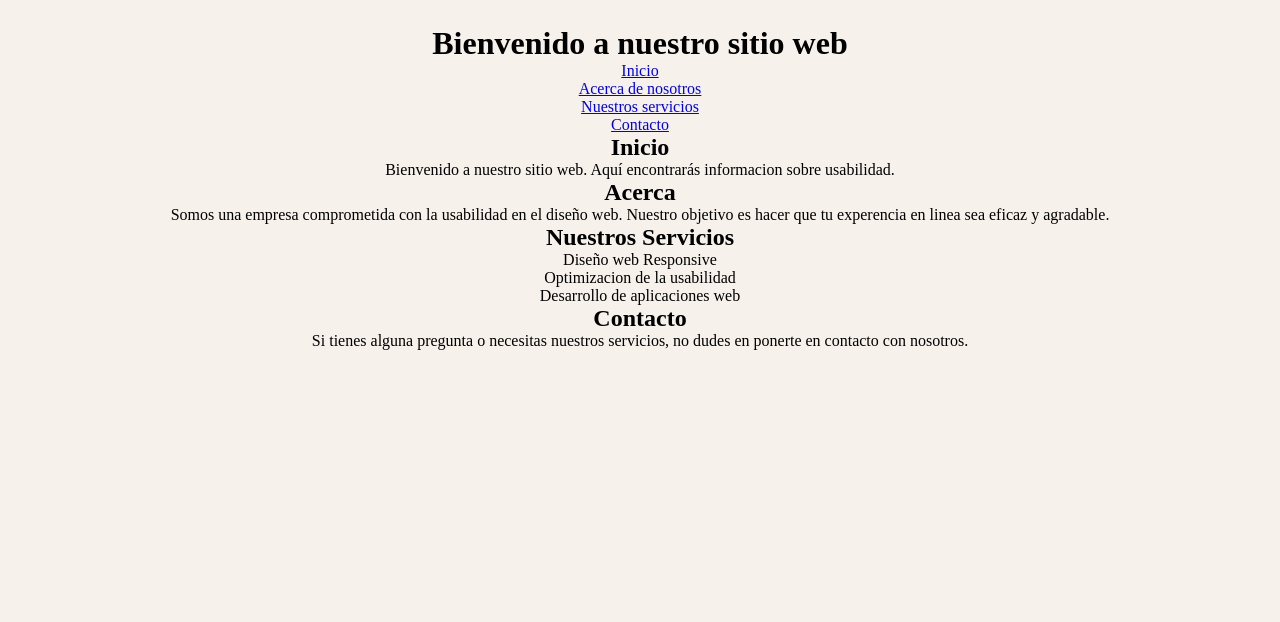
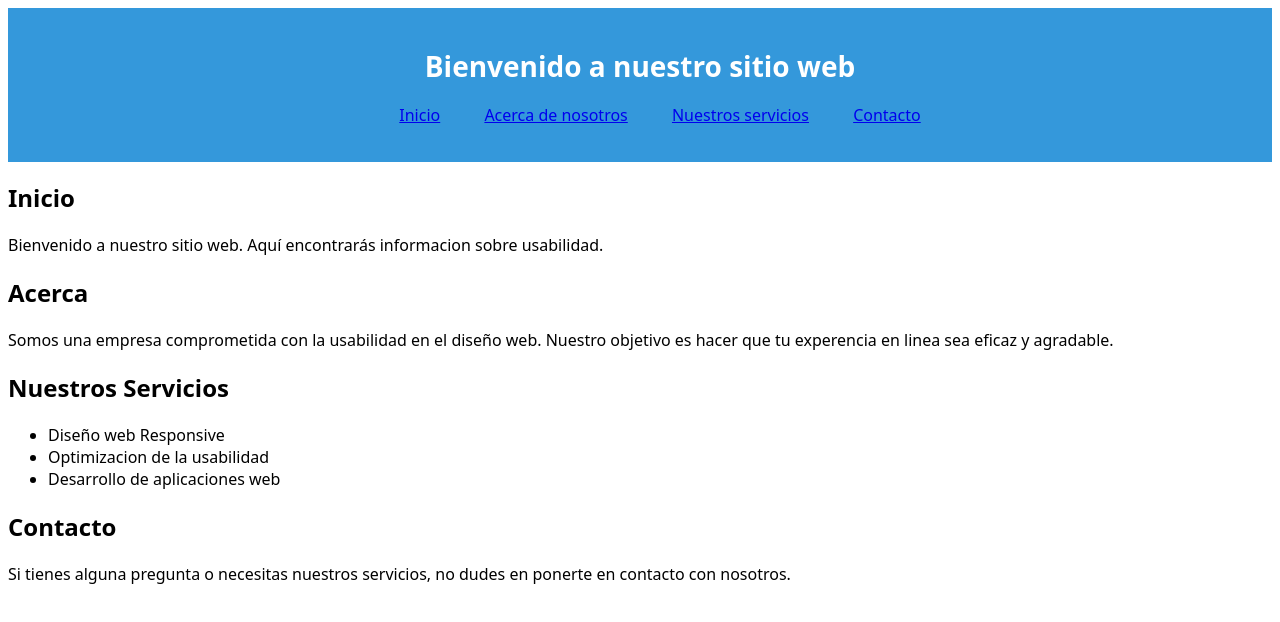
Before and after one commit to Alesso-ai/usabilidad-tema3, a plain HTML site: page index.html in a window 1280 px wide. Drawn offline with Linux system fonts and the light colour scheme.

Commit message:
Usabilidad mejorada

```diff
--- a/styles/styles.css
+++ b/styles/styles.css
@@ -1,13 +1,40 @@
+body {
+  font-family: system-ui, -apple-system, BlinkMacSystemFont, "Segoe UI", Roboto,
+    Oxygen, Ubuntu, Cantarell, "Open Sans", "Helvetica Neue", sans-serif;
+}
 
-*{
-    padding: 0;
-    margin: 0;
+header {
+  background-color: #3498db;
+  color: #fff;
+  text-align: center;
+  padding: 20px;
 }
-body{
-    background-color: rgb(246, 241, 235);
-    display: block;
-    text-align: center;
-    justify-content: center;
-    margin-top: 25px;
 
+header h1 {
+    font-size: 28px;
 }
+
+nav ul{
+    list-style: none;
+}
+
+
+nav li{
+    display: inline;
+    margin: 0 20px;
+}
+
+
+
+
+
+
+.inicio {
+}
+.servicios {
+}
+.contacto {
+}
+
+.acerca {
+}
```
